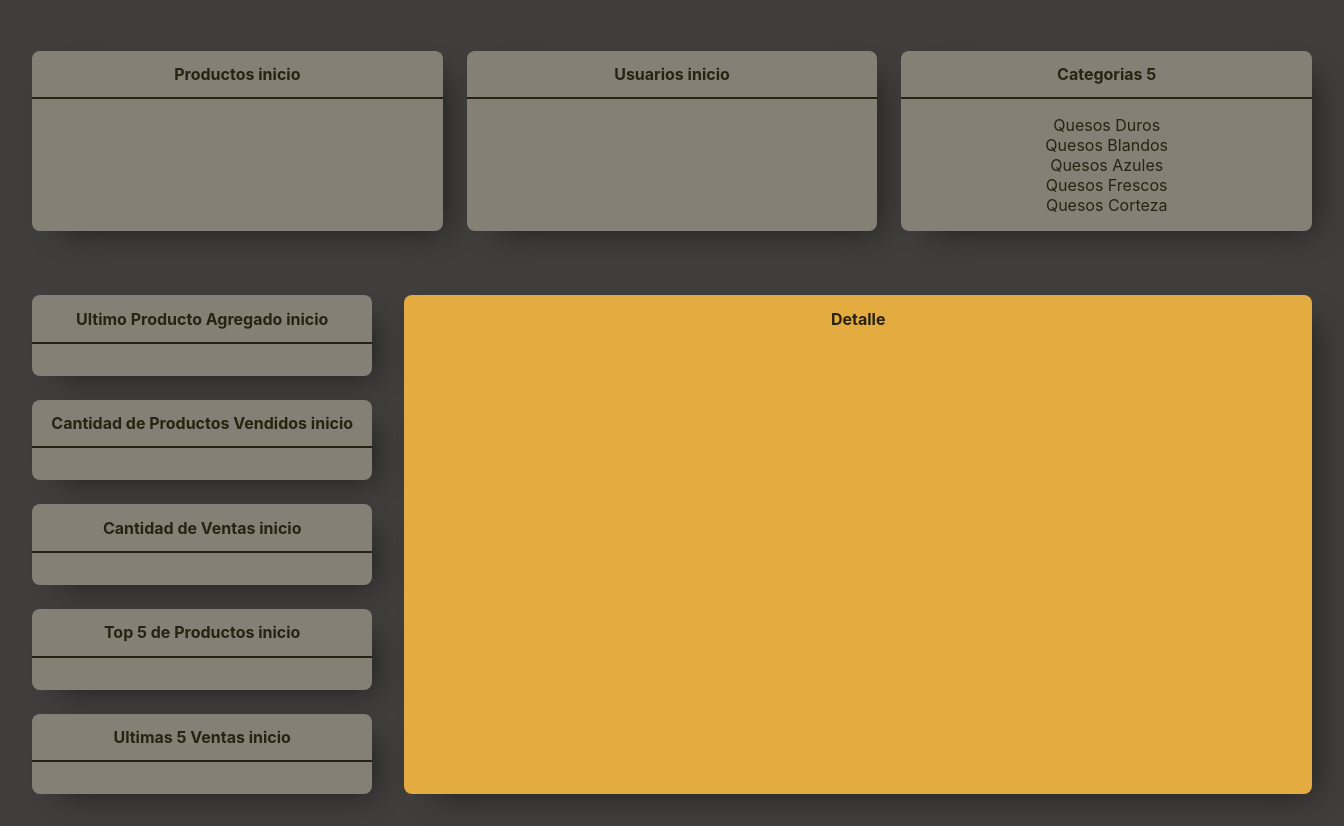
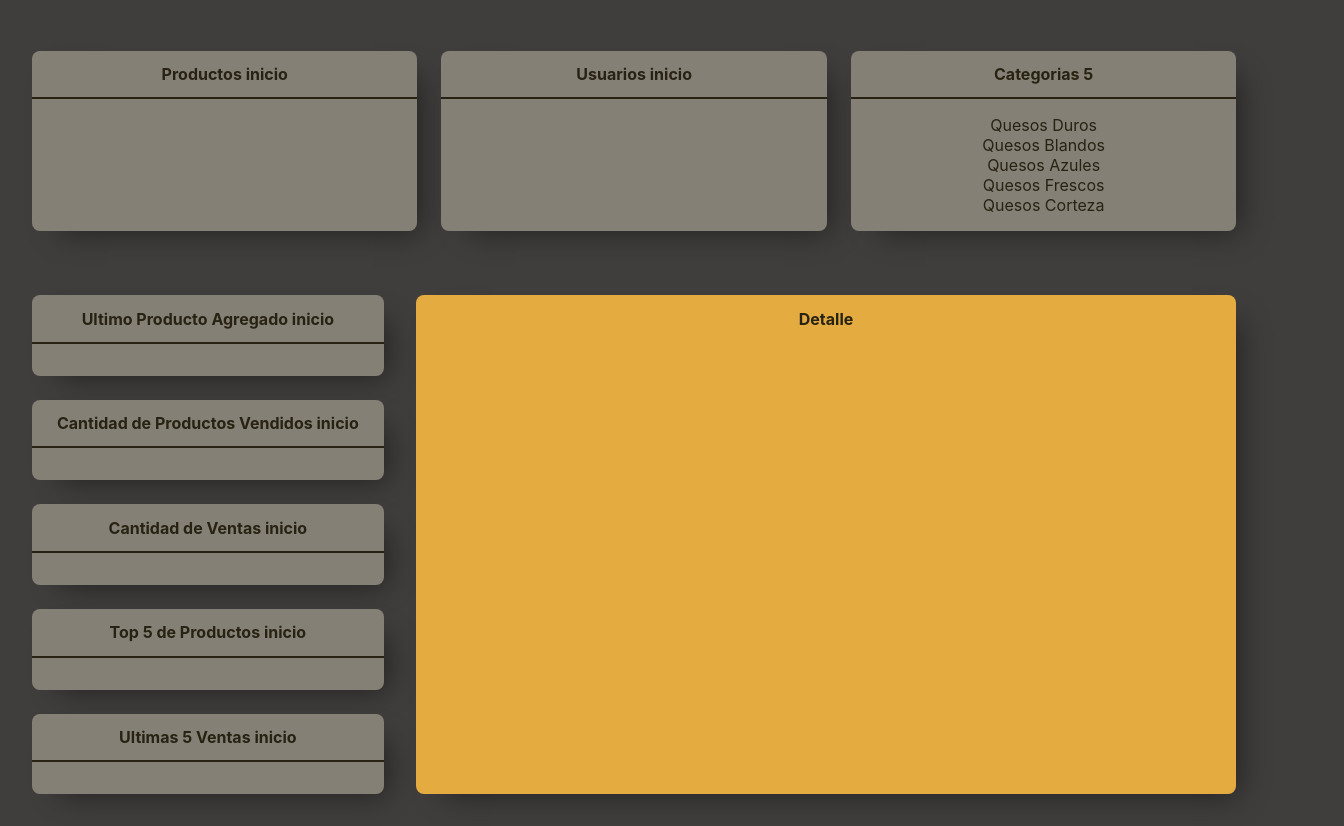
Before and after one commit to Sachonski/grupo_8_Chistech_React, a React app in the folder chistech-dashboard/: page / in a window 1280 px wide. Shown: the part 95-921 px from the top of the page, 1344 px wide, since content can reach past the window. Built offline with nearby package versions, Linux system fonts and the light colour scheme; no server answers.

Commit message:
css body

```diff
--- a/chistech-dashboard/src/assets/css/App.css
+++ b/chistech-dashboard/src/assets/css/App.css
@@ -1,7 +1,10 @@
-body {
+body, #root {
   box-sizing: border-box;
   background-color: #f5f5f5;
   background-color: rgb(64, 62, 60);
+  margin: 0;
+  padding: 0;
+  width: 97%;
 }
 
 h1 {
@@ -14,6 +17,8 @@ h2 {
   font-size: 1rem;
   color: rgb(39, 34, 17);
 }
+
+
 
 div {
   text-align: center;
@@ -49,7 +54,7 @@ li {
   margin:0 auto;
   padding: 2rem;
   display: grid;
-  grid-template-columns: 1.5fr 4fr;
+  grid-template-columns: 1.5fr 3.5fr;
   column-gap: 2rem;
   align-items: stretch;
 }
@@ -83,12 +88,3 @@ background-color: #e4ab41;
   border-radius: 0;
   border-top: rgb(39, 34, 17) solid 2px;
 }
-
-@keyframes App-logo-spin {
-  from {
-    transform: rotate(0deg);
-  }
-  to {
-    transform: rotate(360deg);
-  }
-}
```
